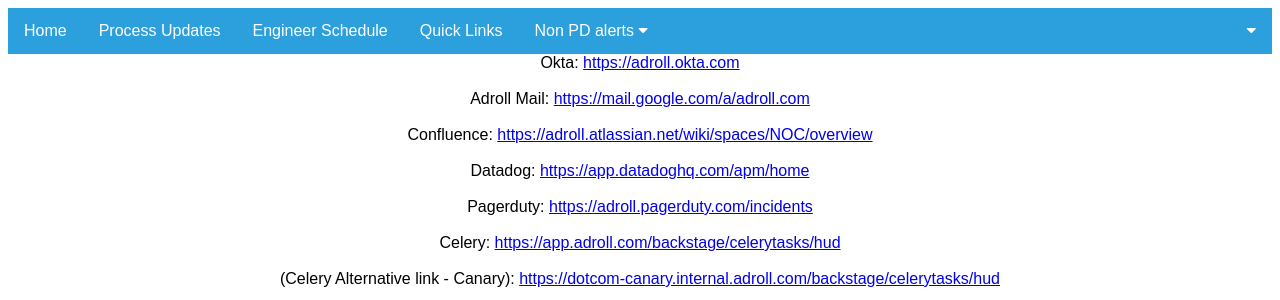
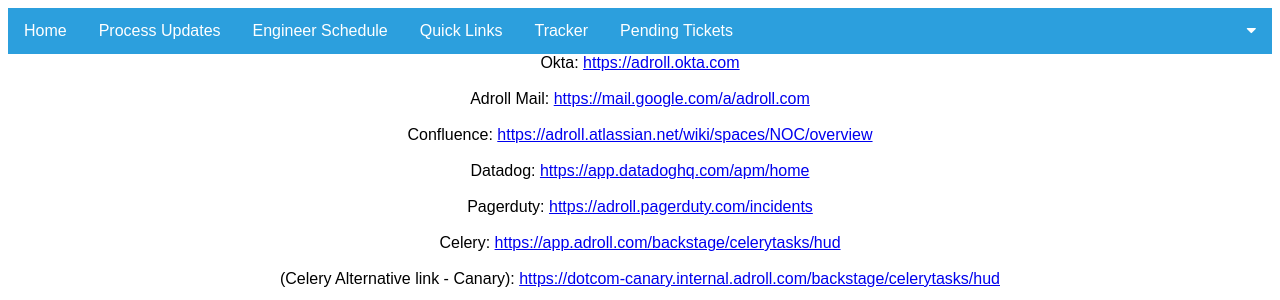
Before and after one commit to Ronan2695/TrackerStaging, a Django app: template tracker/posts/templates/posts/quicklinks.html in a window 1280 px wide. Shown: the top 300 px of the page. Run offline with Django 3.2, Linux system fonts and the light colour scheme; the template is opened without the code that fills it, so the values that code supplies are empty.

Commit message:
temp change

```diff
--- a/tracker/posts/models.py
+++ b/tracker/posts/models.py
@@ -15,7 +15,7 @@
 
     weeknumbers = date.today().isocalendar()[1]
     weeknumber = "Week {}".format(weeknumbers)
-    Week = models.CharField(max_length=20,blank=False, null=True, db_column='weekno',default=weeknumber)
+    Week = models.CharField(max_length=20, blank=False, null=True, db_column='weekno',default=weeknumber)
 
     today = datetime.date.today()
     x=calendar.month_name[today.month]
--- a/tracker/templates/base.html
+++ b/tracker/templates/base.html
@@ -102,20 +102,11 @@
   <a href="{% url 'updates:updates_list' %}">Process Updates</a>
   <a href="{% url 'posts:schedule' %}">Engineer Schedule</a>
   <a href="{% url 'posts:quicklinks' %}">Quick Links</a>
+  <a href="{% url 'posts:tracker_list' %}" >Tracker</a>
+  <a href="http://imeasure.iopex.com/posts/pending/?Status=pending">Pending Tickets</a>
 
 
 
-
-  <div class="dropdown">
-    <button class="dropbtn">Non PD alerts
-      <i class="fa fa-caret-down"></i>
-    </button>
-    <div class="dropdown-content">
-      <a href="{% url 'posts:tracker_list' %}" >Tracker</a>
-      <a href="http://imeasure.iopex.com/posts/pending/?Status=pending">Pending Tickets</a>
-      <a href="http://imeasure.iopex.com/posts/unattended/?Resolved_by_Engineer=noc">Unattended Tickets</a>
-    </div>
-  </div>
 
 
 
```
